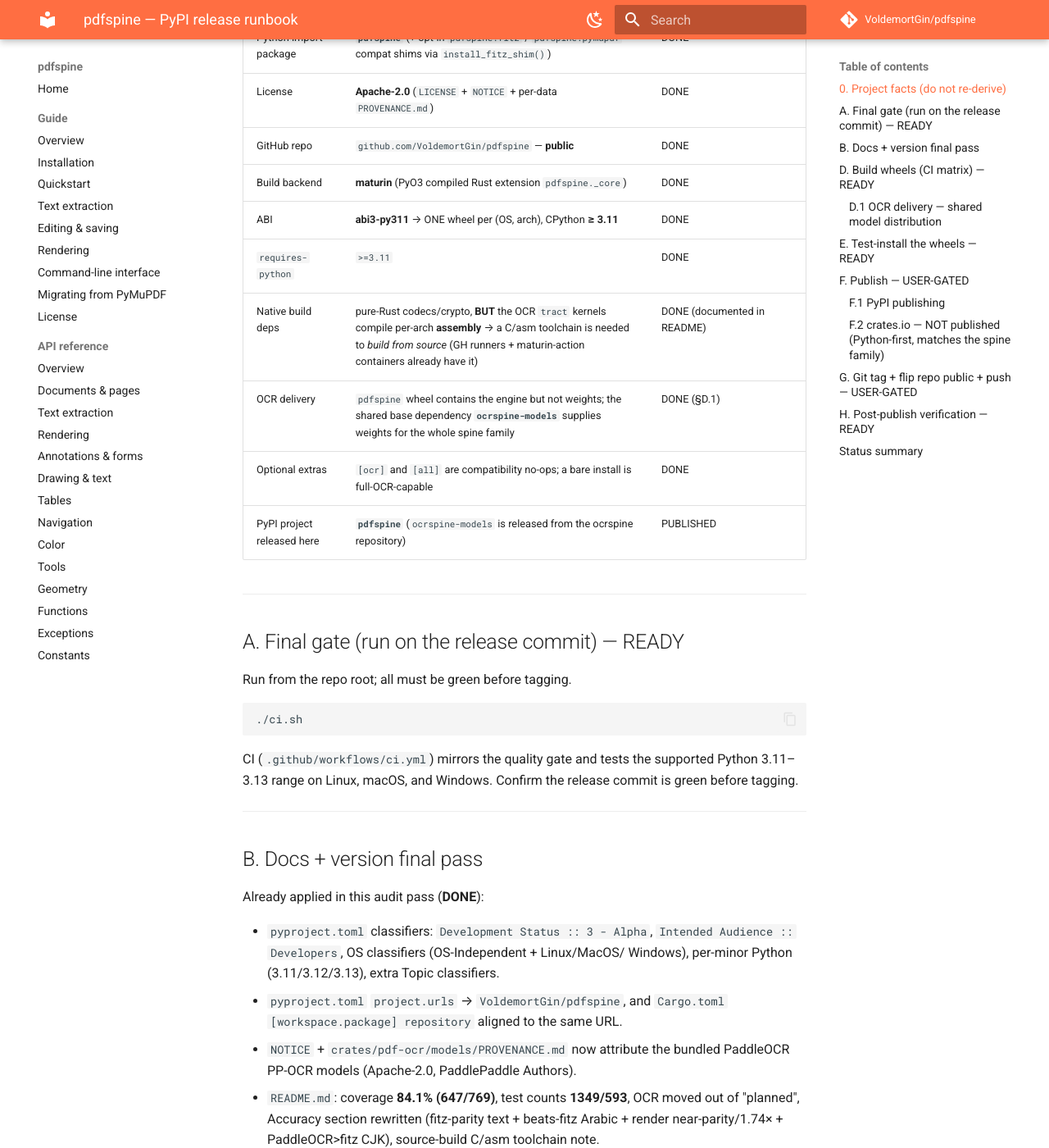
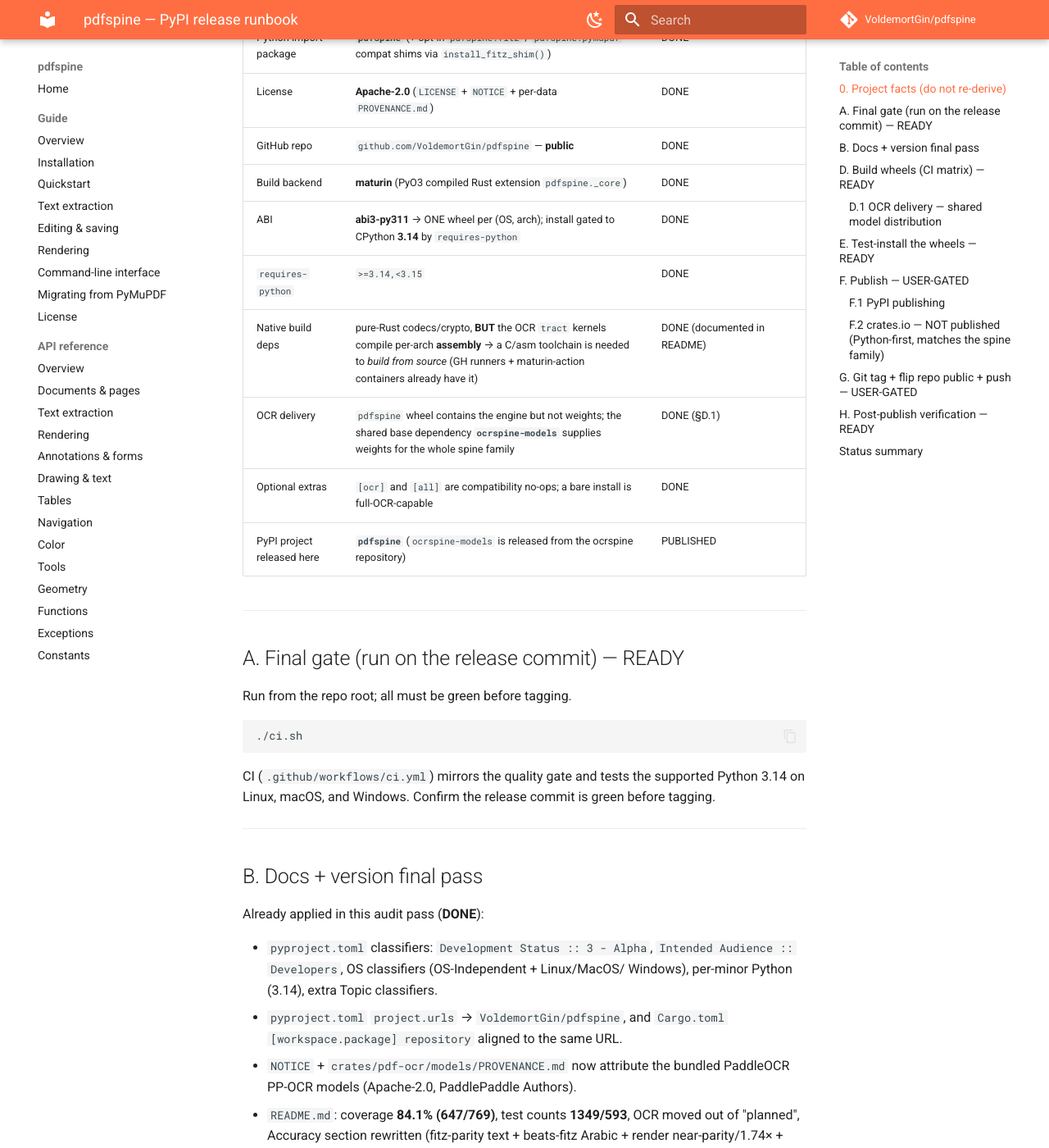
Before and after one commit to VoldemortGin/pdfspine, an MkDocs documentation site: the page built from docs/RELEASE-PYPI.md, in a window 1280 px wide and 1400 px high, scrolled down 745 px. Shown: the whole window at 82% size. Built offline with MkDocs 1.6.1 and Material for MkDocs 9.7.7, drawn with Linux system fonts in a browser that asks for light colours; comment, search, counter and statistics services are not loaded; some of the changed text lies outside the part shown.

Commit message:
feat!: require Python 3.14 — drop 3.11–3.13 support
requires-python 收紧为 >=3.14,<3.15；classifiers 只留 3.14；CI/release
矩阵改跑 3.14；ruff 下限提到 0.14（py314 稳定支持）、mypy target 3.14；
文档版本声明同步。abi3-py311 wheel 保持不变（向前兼容，安装门禁由
requires-python 元数据承担）。已在 CPython 3.14.6 下验证：pytest 772
passed、ruff/mypy 门通过、cargo test 全绿。

Co-Authored-By: Claude Fable 5 <noreply@anthropic.com>

````diff
--- a/docs/RELEASE-PYPI.md
+++ b/docs/RELEASE-PYPI.md
@@ -25,8 +25,8 @@
 | License | **Apache-2.0** (`LICENSE` + `NOTICE` + per-data `PROVENANCE.md`) | DONE |
 | GitHub repo | `github.com/VoldemortGin/pdfspine` — **public** | DONE |
 | Build backend | **maturin** (PyO3 compiled Rust extension `pdfspine._core`) | DONE |
-| ABI | **abi3-py311** → ONE wheel per (OS, arch), CPython **≥ 3.11** | DONE |
-| `requires-python` | `>=3.11` | DONE |
+| ABI | **abi3-py311** → ONE wheel per (OS, arch); install gated to CPython **3.14** by `requires-python` | DONE |
+| `requires-python` | `>=3.14,<3.15` | DONE |
 | Native build deps | pure-Rust codecs/crypto, **BUT** the OCR `tract` kernels compile per-arch **assembly** → a C/asm toolchain is needed to *build from source* (GH runners + maturin-action containers already have it) | DONE (documented in README) |
 | OCR delivery | `pdfspine` wheel contains the engine but not weights; the shared base dependency **`ocrspine-models`** supplies weights for the whole spine family | DONE (§D.1) |
 | Optional extras | `[ocr]` and `[all]` are compatibility no-ops; a bare install is full-OCR-capable | DONE |
@@ -43,7 +43,7 @@ Run from the repo root; all must be green before tagging.
 ```
 
 CI (`.github/workflows/ci.yml`) mirrors the quality gate and tests the supported
-Python 3.11–3.13 range on Linux, macOS, and Windows. Confirm the release commit
+Python 3.14 on Linux, macOS, and Windows. Confirm the release commit
 is green before tagging.
 
 ---
@@ -54,7 +54,7 @@ Already applied in this audit pass (**DONE**):
 
 - `pyproject.toml` classifiers: `Development Status :: 3 - Alpha`,
   `Intended Audience :: Developers`, OS classifiers (OS-Independent + Linux/MacOS/
-  Windows), per-minor Python (3.11/3.12/3.13), extra Topic classifiers.
+  Windows), per-minor Python (3.14), extra Topic classifiers.
 - `pyproject.toml` `project.urls` → `VoldemortGin/pdfspine`, and `Cargo.toml`
   `[workspace.package] repository` aligned to the same URL.
 - `NOTICE` + `crates/pdf-ocr/models/PROVENANCE.md` now attribute the bundled
@@ -146,7 +146,7 @@ pip install pdfspine[ocr]     # equivalent compatibility spelling
 
 The release workflow installs every natively runnable wheel and performs HTML
 export plus real OCR smoke tests before publish. It also installs and imports
-the sdist on Python 3.11. Verify the TestPyPI dry run as an additional check:
+the sdist on Python 3.14. Verify the TestPyPI dry run as an additional check:
 
 ```bash
 python -m venv /tmp/v && . /tmp/v/bin/activate
--- a/llms.txt
+++ b/llms.txt
@@ -4,7 +4,7 @@
 
 - pip 安装名: `pdfspine`（裸安装自动带上共享 `ocrspine-models` 数据包；`[ocr]`/`[all]` 是兼容性空壳）
 - import 名: `import pdfspine`
-- 要求: CPython >= 3.11（abi3 wheel）
+- 要求: CPython 3.14（abi3 wheel；`requires-python = ">=3.14,<3.15"`）
 
 ## fitz / pymupdf 兼容
 
@@ -24,7 +24,7 @@
 - `pdfspine/_llms/docs/overview.md` — 是什么、核心概念、fitz 兼容层、OCR、与 PyMuPDF 的关系与差异、能力范围
 - `pdfspine/_llms/docs/api.md` — Python 公开 API 真实签名 + 契约（标注 fitz 兼容别名）
 - `pdfspine/_llms/docs/recipes.md` — 可运行最小示例（提取文本/渲染/shim/编辑/表格/注释/redaction/表单/OCR/CLI）
-- `pdfspine/_llms/docs/gotchas.md` — 陷阱（预编译 wheel/abi3≥3.11、shim 须显式 install、OCR 模型来自共享基础依赖、未实现的抛 PdfUnsupportedError、与真 PyMuPDF 的差异）
+- `pdfspine/_llms/docs/gotchas.md` — 陷阱（预编译 wheel/仅 CPython 3.14、shim 须显式 install、OCR 模型来自共享基础依赖、未实现的抛 PdfUnsupportedError、与真 PyMuPDF 的差异）
 
 仓库内同样可见于 [python/pdfspine/_llms/](python/pdfspine/_llms/)。
 
````
Also changed, not shown: PRD.md (+2 -2 lines), README.md (+2 -2 lines), docs/guide/installation.md (+4 -3 lines), pyproject.toml (+5 -7 lines), python/pdfspine/_llms/docs/gotchas.md (+1 -1 lines), 4 other files.
